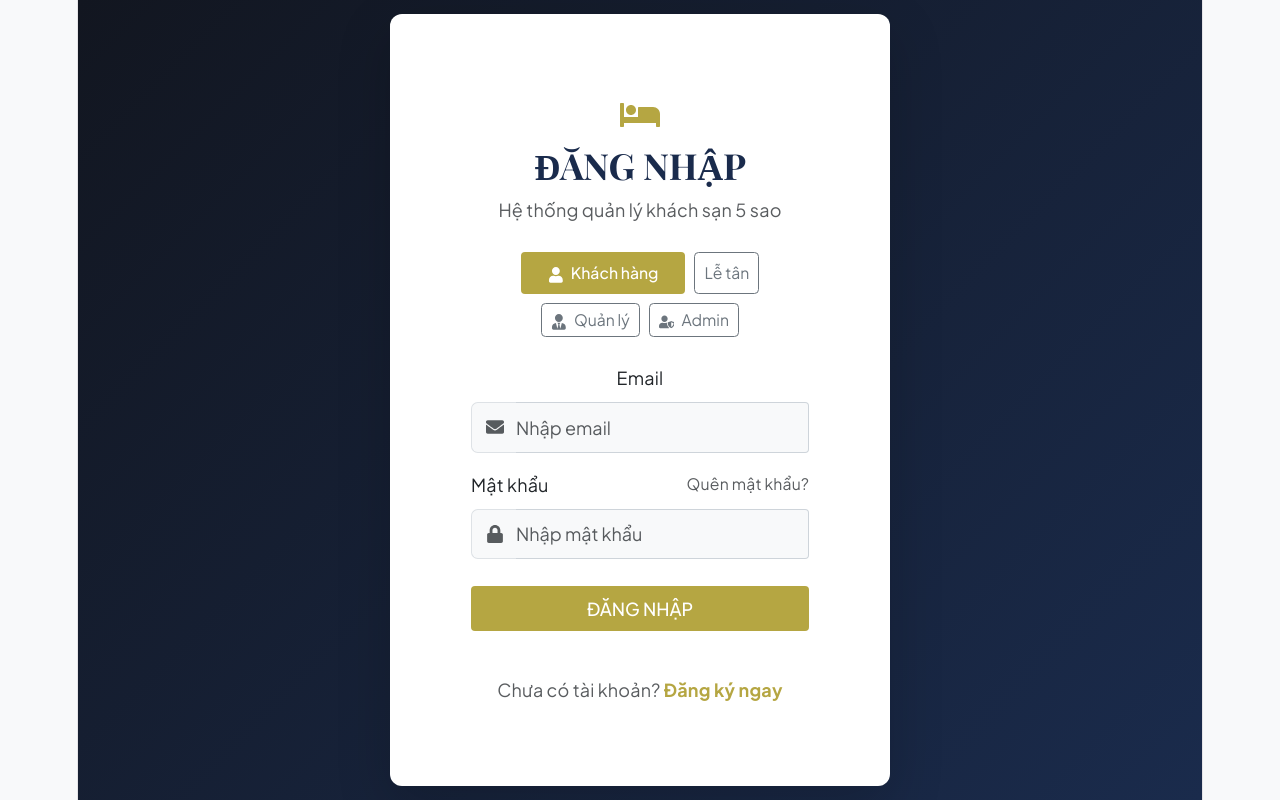
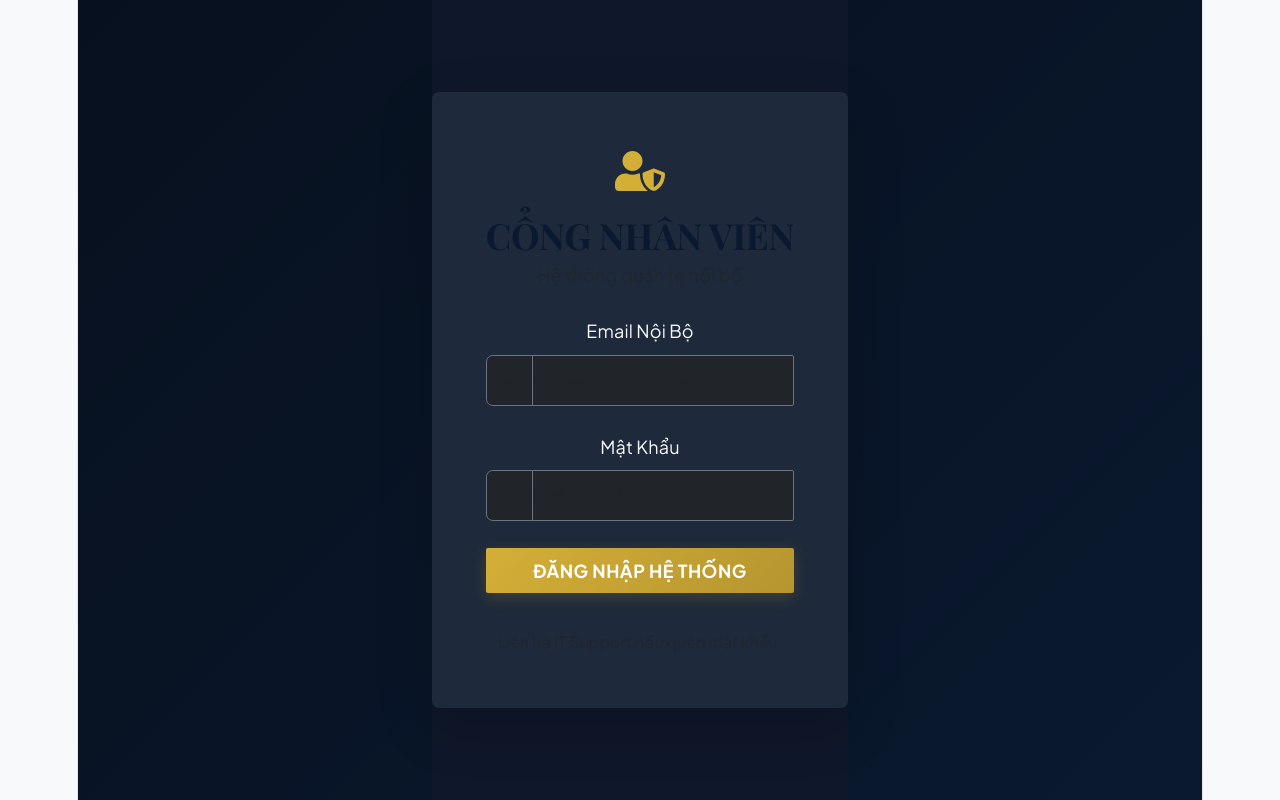
Before and after one commit to PhanQuocAnhVLU/AURELIA-GRAND-HOTEL, a React (Vite) app: page /staff/login in a window 1280 px wide. Before the commit this address led to /login. Built offline with nearby package versions, Linux system fonts and the light colour scheme; a web font is replaced by a local one.

Commit message:
Split login portals and upgrade UI to 5-star aesthetics

```diff
--- a/src/pages/auth/LoginPage.jsx
+++ b/src/pages/auth/CustomerLoginPage.jsx
@@ -4,38 +4,15 @@ import { Form, Button, Alert, Card, InputGroup } from 'react-bootstrap';
 import { FaEnvelope, FaLock, FaBed, FaUserShield, FaUserTie, FaUser } from 'react-icons/fa';
 import { useAuth } from '../../contexts/AuthContext';
 
-const LoginPage = () => {
+const CustomerLoginPage = () => {
   const [email, setEmail] = useState('');
   const [password, setPassword] = useState('');
-  const [role, setRole] = useState('customer'); // Default role tab
+
+
   const [error, setError] = useState('');
   const [loading, setLoading] = useState(false);
-  const { login } = useAuth();
+  const { loginCustomer } = useAuth();
   const navigate = useNavigate();
-
-  const handleQuickFill = (testRole) => {
-    setRole(testRole);
-    switch (testRole) {
-      case 'admin':
-        setEmail('admin@luxuryhotel.vn');
-        setPassword('admin123');
-        break;
-      case 'manager':
-        setEmail('manager@luxuryhotel.vn');
-        setPassword('manager123');
-        break;
-      case 'receptionist':
-        setEmail('receptionist@luxuryhotel.vn');
-        setPassword('reception123');
-        break;
-      case 'customer':
-        setEmail('nguyenvanan@email.com');
-        setPassword('customer123');
-        break;
-      default:
-        break;
-    }
-  };
 
   const handleSubmit = async (e) => {
     e.preventDefault();
@@ -46,7 +23,7 @@ const LoginPage = () => {
       // Simulate network delay
       await new Promise(resolve => setTimeout(resolve, 800));
 
-      const result = login(email, password);
+      const result = loginCustomer(email, password);
 
       if (result.success) {
         navigate('/dashboard');
@@ -69,39 +46,7 @@ const LoginPage = () => {
           <p className="text-muted">Hệ thống quản lý khách sạn 5 sao</p>
         </div>
 
-        {/* Role Tabs for Testing */}
-        <div className="d-flex justify-content-center mb-4 gap-2 flex-wrap">
-          <Button
-            variant={role === 'customer' ? 'gold' : 'outline-secondary'}
-            size="sm"
-            onClick={() => handleQuickFill('customer')}
-            className={role === 'customer' ? 'btn-gold' : ''}
-          >
-            <FaUser className="me-1" /> Khách hàng
-          </Button>
-          <Button
-            variant={role === 'receptionist' ? 'navy' : 'outline-secondary'}
-            size="sm"
-            onClick={() => handleQuickFill('receptionist')}
-            className={role === 'receptionist' ? 'bg-navy border-0' : ''}
-          >
-            Lễ tân
-          </Button>
-          <Button
-            variant={role === 'manager' ? 'primary' : 'outline-secondary'}
-            size="sm"
-            onClick={() => handleQuickFill('manager')}
-          >
-            <FaUserTie className="me-1" /> Quản lý
-          </Button>
-          <Button
-            variant={role === 'admin' ? 'danger' : 'outline-secondary'}
-            size="sm"
-            onClick={() => handleQuickFill('admin')}
-          >
-            <FaUserShield className="me-1" /> Admin
-          </Button>
-        </div>
+
 
         {error && <Alert variant="danger">{error}</Alert>}
 
@@ -162,4 +107,4 @@ const LoginPage = () => {
   );
 };
 
-export default LoginPage;
+export default CustomerLoginPage;
--- /dev/null
+++ b/src/pages/auth/StaffLoginPage.jsx
@@ -0,0 +1,106 @@
+import { useState } from 'react';
+import { useNavigate } from 'react-router-dom';
+import { Form, Button, Alert, Card, InputGroup } from 'react-bootstrap';
+import { FaEnvelope, FaLock, FaUserShield } from 'react-icons/fa';
+import { useAuth } from '../../contexts/AuthContext';
+
+const StaffLoginPage = () => {
+  const [email, setEmail] = useState('');
+  const [password, setPassword] = useState('');
+  const [error, setError] = useState('');
+  const [loading, setLoading] = useState(false);
+  const { loginStaff } = useAuth();
+  const navigate = useNavigate();
+
+  const handleSubmit = async (e) => {
+    e.preventDefault();
+    setError('');
+    setLoading(true);
+
+    try {
+      // Simulate network delay
+      await new Promise(resolve => setTimeout(resolve, 800));
+
+      const result = loginStaff(email, password);
+
+      if (result.success) {
+        navigate('/dashboard');
+      } else {
+        setError(result.error);
+      }
+    } catch (err) {
+      setError('Đã xảy ra lỗi. Vui lòng thử lại.');
+    } finally {
+      setLoading(false);
+    }
+  };
+
+  return (
+    <div className="d-flex align-items-center justify-content-center" style={{ minHeight: '100vh', backgroundColor: '#0f172a' }}>
+      <Card className="border-0 shadow-lg" style={{ maxWidth: '450px', width: '100%', backgroundColor: '#1e293b', color: '#f8fafc' }}>
+        <Card.Body className="p-4 p-md-5">
+          <div className="text-center mb-4">
+            <FaUserShield className="text-gold mb-3" size={50} />
+            <h2 className="fw-bold mb-1">CỔNG NHÂN VIÊN</h2>
+            <p className="text-muted" style={{ color: '#94a3b8' }}>Hệ thống quản trị nội bộ</p>
+          </div>
+
+          {error && <Alert variant="danger" className="bg-danger text-white border-0">{error}</Alert>}
+
+          <Form onSubmit={handleSubmit}>
+            <Form.Group className="mb-4" controlId="formBasicEmail">
+              <Form.Label className="text-light">Email Nội Bộ</Form.Label>
+              <InputGroup>
+                <InputGroup.Text className="bg-dark border-secondary text-muted">
+                  <FaEnvelope />
+                </InputGroup.Text>
+                <Form.Control
+                  type="email"
+                  placeholder="name@luxuryhotel.vn"
+                  value={email}
+                  onChange={(e) => setEmail(e.target.value)}
+                  required
+                  className="bg-dark border-secondary text-light ps-0"
+                  style={{ boxShadow: 'none' }}
+                />
+              </InputGroup>
+            </Form.Group>
+
+            <Form.Group className="mb-4" controlId="formBasicPassword">
+              <Form.Label className="text-light">Mật Khẩu</Form.Label>
+              <InputGroup>
+                <InputGroup.Text className="bg-dark border-secondary text-muted">
+                  <FaLock />
+                </InputGroup.Text>
+                <Form.Control
+                  type="password"
+                  placeholder="Nhập mật khẩu"
+                  value={password}
+                  onChange={(e) => setPassword(e.target.value)}
+                  required
+                  className="bg-dark border-secondary text-light ps-0"
+                  style={{ boxShadow: 'none' }}
+                />
+              </InputGroup>
+            </Form.Group>
+
+            <Button
+              variant="gold"
+              type="submit"
+              className="w-100 btn-gold mb-3 py-2 fw-bold"
+              disabled={loading}
+            >
+              {loading ? 'ĐANG XÁC THỰC...' : 'ĐĂNG NHẬP HỆ THỐNG'}
+            </Button>
+
+            <div className="text-center mt-3">
+              <p className="small text-muted mb-0">Liên hệ IT Support nếu quên mật khẩu.</p>
+            </div>
+          </Form>
+        </Card.Body>
+      </Card>
+    </div>
+  );
+};
+
+export default StaffLoginPage;
--- a/src/pages/services/ServiceListPage.jsx
+++ b/src/pages/services/ServiceListPage.jsx
@@ -54,7 +54,13 @@ const ServiceListPage = () => {
           <Col md={6} xl={4} key={service.id}>
             <Card className="hotel-card border-0 h-100 p-0 overflow-hidden">
               <div style={{ height: '200px', overflow: 'hidden' }}>
-                <img src={service.image} alt={service.name} className="w-100 h-100" style={{ objectFit: 'cover' }} />
+                <img
+                  src={service.image}
+                  alt={service.name}
+                  className="w-100 h-100"
+                  style={{ objectFit: 'cover' }}
+                  onError={(e) => { e.target.onerror = null; e.target.src = 'https://images.unsplash.com/photo-1540555700478-4be289fbecef?w=800'; }}
+                />
               </div>
               <Card.Body className="d-flex flex-column">
                 <div className="d-flex justify-content-between align-items-start mb-3">
--- a/src/routes/AppRouter.jsx
+++ b/src/routes/AppRouter.jsx
@@ -8,7 +8,8 @@ import MainLayout from '../layouts/MainLayout';
 import CustomerLayout from '../layouts/CustomerLayout';
 
 // Auth Pages
-import LoginPage from '../pages/auth/LoginPage';
+import CustomerLoginPage from '../pages/auth/CustomerLoginPage';
+import StaffLoginPage from '../pages/auth/StaffLoginPage';
 import RegisterPage from '../pages/auth/RegisterPage';
 
 const ProtectedRoute = ({ children, allowedRoles }) => {
@@ -46,7 +47,8 @@ const AppRouter = () => {
     <Routes>
       {/* Public Routes */}
       <Route element={<AuthLayout />}>
-        <Route path="/login" element={isAuthenticated ? <Navigate to="/dashboard" /> : <LoginPage />} />
+        <Route path="/login" element={isAuthenticated ? <Navigate to="/dashboard" /> : <CustomerLoginPage />} />
+        <Route path="/staff/login" element={isAuthenticated ? <Navigate to="/dashboard" /> : <StaffLoginPage />} />
         <Route path="/register" element={isAuthenticated ? <Navigate to="/dashboard" /> : <RegisterPage />} />
       </Route>
 
--- a/src/styles/components.css
+++ b/src/styles/components.css
@@ -1,19 +1,22 @@
 /* Buttons */
 .btn-gold {
-  background-color: var(--primary-color);
+  background: linear-gradient(135deg, var(--primary-color) 0%, var(--primary-dark) 100%);
   color: #fff;
   border: none;
   border-radius: var(--radius-sm);
-  padding: 0.5rem 1.5rem;
-  font-weight: 500;
-  transition: var(--transition-fast);
+  padding: 0.6rem 1.8rem;
+  font-weight: 600;
+  letter-spacing: 0.5px;
+  text-transform: uppercase;
+  transition: all 0.3s ease;
+  box-shadow: 0 4px 15px rgba(212, 175, 55, 0.2);
 }
 
 .btn-gold:hover {
-  background-color: var(--primary-dark);
+  background: linear-gradient(135deg, #E5C354 0%, var(--primary-color) 100%);
   color: #fff;
-  transform: translateY(-1px);
-  box-shadow: var(--shadow-sm);
+  transform: translateY(-2px);
+  box-shadow: 0 6px 20px rgba(212, 175, 55, 0.3);
 }
 
 .btn-outline-gold {
@@ -21,14 +24,17 @@
   color: var(--primary-color);
   border: 1px solid var(--primary-color);
   border-radius: var(--radius-sm);
-  padding: 0.5rem 1.5rem;
-  font-weight: 500;
-  transition: var(--transition-fast);
+  padding: 0.6rem 1.8rem;
+  font-weight: 600;
+  letter-spacing: 0.5px;
+  text-transform: uppercase;
+  transition: all 0.3s ease;
 }
 
 .btn-outline-gold:hover {
-  background-color: var(--primary-color);
+  background: linear-gradient(135deg, var(--primary-color) 0%, var(--primary-dark) 100%);
   color: #fff;
+  box-shadow: 0 4px 15px rgba(212, 175, 55, 0.2);
 }
 
 /* Badges */
@@ -119,9 +125,14 @@
 
 /* Room Cards */
 .room-card-img {
-  height: 200px;
+  height: 250px;
   object-fit: cover;
-  border-radius: var(--radius-md) var(--radius-md) 0 0;
+  border-radius: var(--radius-lg) var(--radius-lg) 0 0;
+  transition: transform 0.5s ease;
+}
+
+.hotel-card:hover .room-card-img {
+  transform: scale(1.05);
 }
 
 .price-tag {
--- a/src/styles/variables.css
+++ b/src/styles/variables.css
@@ -1,20 +1,20 @@
 :root {
   /* Colors - Premium Hotel Palette */
-  --primary-color: #b5a642;      /* Gold/Brass */
-  --primary-dark: #8c7f33;
-  --secondary-color: #1a2b4c;    /* Deep Navy */
-  --accent-color: #d4af37;       /* Metallic Gold */
+  --primary-color: #D4AF37;      /* Metallic Gold */
+  --primary-dark: #B5952F;
+  --secondary-color: #0A192F;    /* Deep Navy */
+  --accent-color: #F8E5A0;       /* Light Gold Accent */
 
   /* Backgrounds */
-  --bg-main: #f8f9fa;
-  --bg-card: #ffffff;
-  --bg-dark: #121620;
-  --bg-dark-card: #1e2532;
+  --bg-main: #F8F9FA;
+  --bg-card: #FFFFFF;
+  --bg-dark: #07101E;
+  --bg-dark-card: #112240;
 
   /* Text */
-  --text-main: #2c3e50;
-  --text-muted: #6c757d;
-  --text-light: #f8f9fa;
+  --text-main: #232B38;
+  --text-muted: #8892B0;
+  --text-light: #F8F9FA;
 
   /* Status Colors */
   --success: #198754;
@@ -27,13 +27,13 @@
   --navbar-height: 70px;
 
   /* Shadows & Radius */
-  --shadow-sm: 0 2px 4px rgba(0,0,0,0.05);
-  --shadow-md: 0 4px 6px rgba(0,0,0,0.07);
-  --shadow-lg: 0 10px 15px rgba(0,0,0,0.1);
-  --radius-sm: 4px;
-  --radius-md: 8px;
-  --radius-lg: 12px;
-  --radius-xl: 20px;
+  --shadow-sm: 0 4px 6px -1px rgba(0, 0, 0, 0.05);
+  --shadow-md: 0 10px 15px -3px rgba(0, 0, 0, 0.05), 0 4px 6px -2px rgba(0, 0, 0, 0.025);
+  --shadow-lg: 0 20px 25px -5px rgba(0, 0, 0, 0.05), 0 10px 10px -5px rgba(0, 0, 0, 0.02);
+  --radius-sm: 2px;
+  --radius-md: 4px;
+  --radius-lg: 8px;
+  --radius-xl: 12px;
 
   /* Transitions */
   --transition-fast: 0.2s ease;
```
Also changed, not shown: src/contexts/AuthContext.jsx (+31 -10 lines), src/pages/dashboard/CustomerDashboard.jsx (+7 -1 lines).
